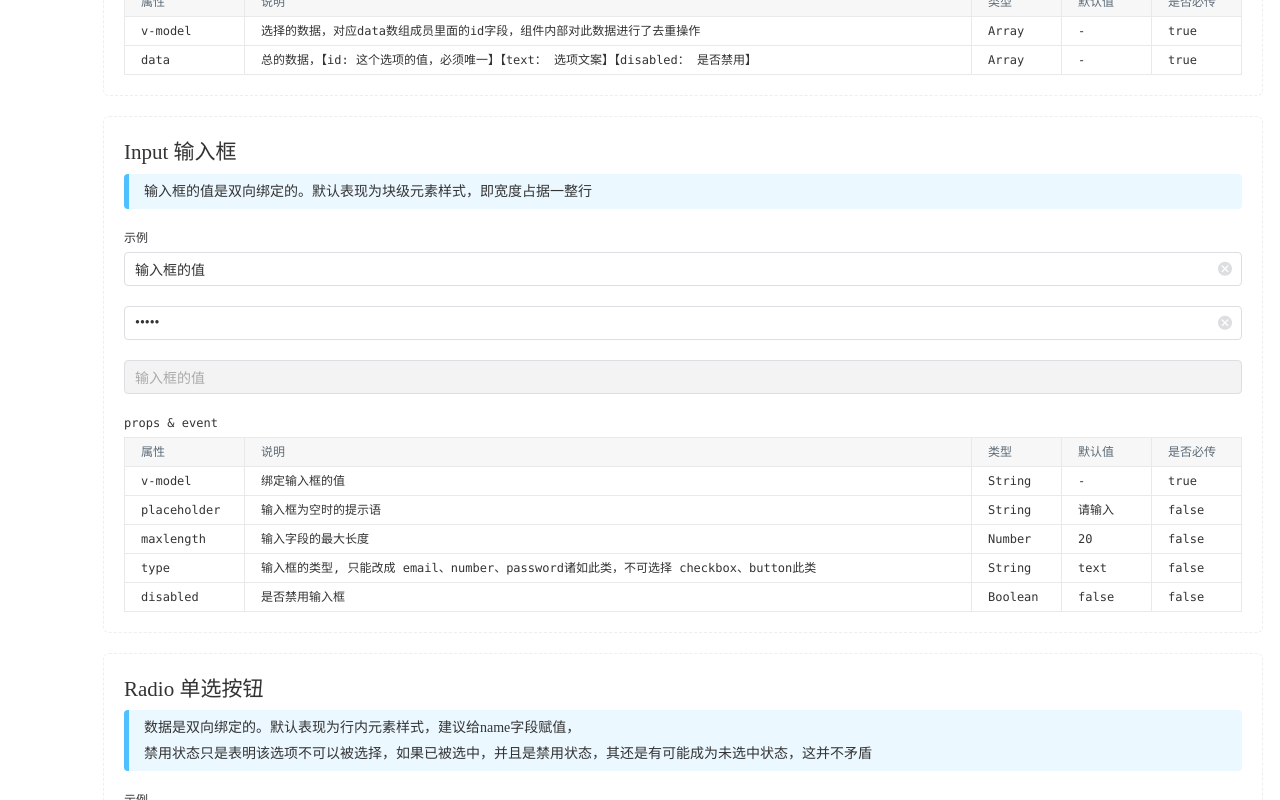
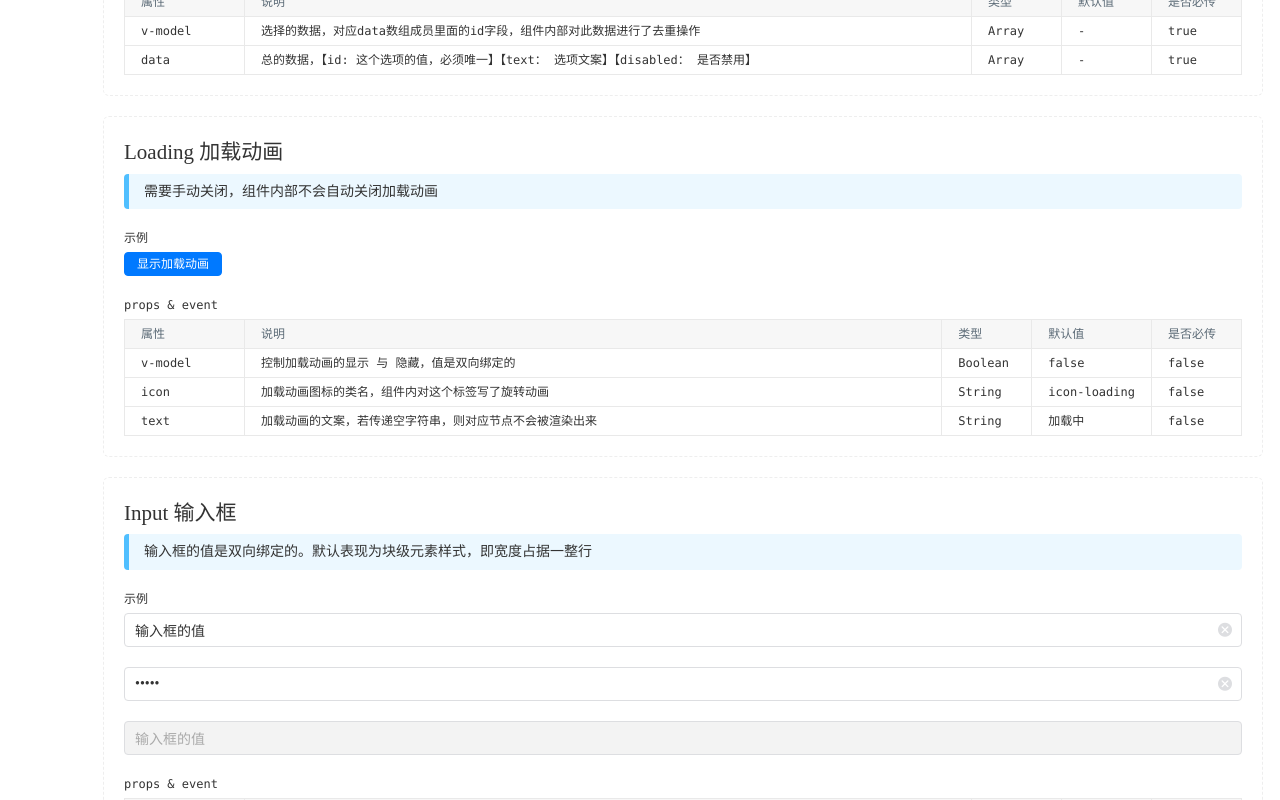
Before and after one commit to kule2018/qiaodaima.github.io, a Vue app: page / in a window 1280 px wide. Shown: the part 2160-2960 px from the top of the page. Built offline with nearby package versions, Linux system fonts and the light colour scheme.

Commit message:
加载动画

```diff
--- /dev/null
+++ b/examples/doc-loading.vue
@@ -0,0 +1,92 @@
+<template>
+  <DocItem
+    :title="'Loading 加载动画'"
+    :testButtons="testButtons"
+    :param="param"
+    @on-test="onTest">
+    <div slot="tip">
+      需要手动关闭，组件内部不会自动关闭加载动画
+    </div>
+
+    <template slot="example">
+      <Loading v-model="modelData.show" v-bind="modelData"></Loading>
+    </template>
+  </DocItem>
+</template>
+
+<script>
+  import DocItem from './doc-item.vue';
+  import Loading from '../src/components/loading/main.vue';
+
+  export default {
+    name: 'DocLoading',
+    components: {
+      DocItem,
+      Loading
+    },
+    data() {
+      return {
+        param: [
+          {
+            name: 'v-model',
+            explain: '控制加载动画的显示 与 隐藏，值是双向绑定的',
+            type: 'Boolean',
+            default: false,
+            isMust: false
+          },
+          {
+            name: 'icon',
+            explain: '加载动画图标的类名，组件内对这个标签写了旋转动画',
+            type: 'String',
+            default: 'icon-loading',
+            isMust: false
+          },
+          {
+            name: 'text',
+            explain: '加载动画的文案，若传递空字符串，则对应节点不会被渲染出来',
+            type: 'String',
+            default: '加载中',
+            isMust: false
+          }
+        ],
+        testButtons: [
+          {
+            flag: 'showLoading',
+            text: '显示加载动画'
+          }
+        ],
+        modelData: {
+          show: false
+        }
+      };
+    },
+    methods: {
+      showLoading() {
+        this.modelData.show = true;
+
+        setTimeout(function() {
+          this.modelData.show = false;
+        }.bind(this), 3000);
+      },
+      onTest(button) {
+        switch(button.flag) {
+          case 'showLoading':
+            this.showLoading();
+            break;
+          default:
+            break;
+        }
+      }
+    }
+  };
+</script>
+
+<style lang="scss" scoped>
+  .doc-example {
+    .tool-wrap {
+      & + * {
+        margin-top: 0;
+      }
+    }
+  }
+</style>
--- a/examples/doc.vue
+++ b/examples/doc.vue
@@ -6,6 +6,7 @@
     <DocSideBar></DocSideBar>
     <DocAlert></DocAlert>
     <DocTransfer></DocTransfer>
+    <DocLoading></DocLoading>
     <DocInput></DocInput>
     <DocRadio></DocRadio>
     <DocCheckbox></DocCheckbox>
@@ -18,10 +19,12 @@
   import DocSideBar from './doc-side-bar.vue';
   import DocAlert from './doc-alert.vue';
   import DocTransfer from './doc-transfer.vue';
+  import DocLoading from './doc-loading.vue';
   import DocInput from './doc-input.vue';
   import DocRadio from './doc-radio.vue';
   import DocCheckbox from './doc-checkbox.vue';
   import DocTextarea from './doc-textarea.vue';
+
 
   export default {
     name: 'Doc',
@@ -30,6 +33,7 @@
       DocSideBar,
       DocAlert,
       DocTransfer,
+      DocLoading,
       DocInput,
       DocRadio,
       DocCheckbox,
--- a/src/components/loading/main.vue
+++ b/src/components/loading/main.vue
@@ -1,15 +1,17 @@
 <template>
-  <div v-if="display" class="loading-item">
-    <i :class="[icon]" class="iconfont"></i>
-    <span>{{text}}</span>
+  <div v-show="show" class="loading-item">
+    <div class="inner-wrap">
+      <i :class="[icon]" class="icon iconfont"></i>
+      <p v-if="text" class="text">{{text}}</p>
+    </div>
   </div>
 </template>
 
 <script>
   export default {
-    name: '',
+    name: 'Loading',
     props: {
-      display: {
+      value: {
         type: Boolean,
         default: false
       },
@@ -19,34 +21,49 @@
       },
       text: {
         type: String,
-        default: '加载中...'
-      },
-      theme: {
-        default: 'kkk'
+        default: '加载中'
       }
     },
-    data() {
-      return {};
+    computed: {
+      show: {
+        get() {
+          return this.value;
+        },
+        set(newValue) {
+          this.$emit('input', newValue);
+        }
+      }
     }
   };
 </script>
 
 <style lang="scss" scoped>
-  .loading-item{
-    position: absolute;
+  .loading-item {
+    z-index: 100;
+    position: fixed;
     left: 50%; top: 50%;
-    padding: 5px 10px;
-	  box-shadow: 0px 0px 4px 0px rgba(0, 0, 0, 0.2);
-	  border-radius: 2px;
-    border: solid 1px #dedede;
-    font-size: 12px;
-    background-color: #fff;
+    width: 95px; height: 95px;
     transform: translate(-50%, -50%);
+	  border-radius: 4px;
+    background: rgba(0, 0, 0, 0.6);
 
-    i{
+    .inner-wrap {
+      position: absolute;
+      left: 50%; top: 50%;
+      text-align: center;
+      color: #fff;
+      transform: translate(-50%, -50%);
+    }
+    .icon {
+      font-size: 26px;
       animation: rotate 1s linear 0s infinite normal;
     }
+    .text {
+      margin-top: 8px;
+      font-size: 12px;
+    }
   }
+
   @keyframes rotate{
     0% {
       transform: rotate(0deg);
```
Also changed, not shown: examples/doc-template.vue (+14 -3 lines).
